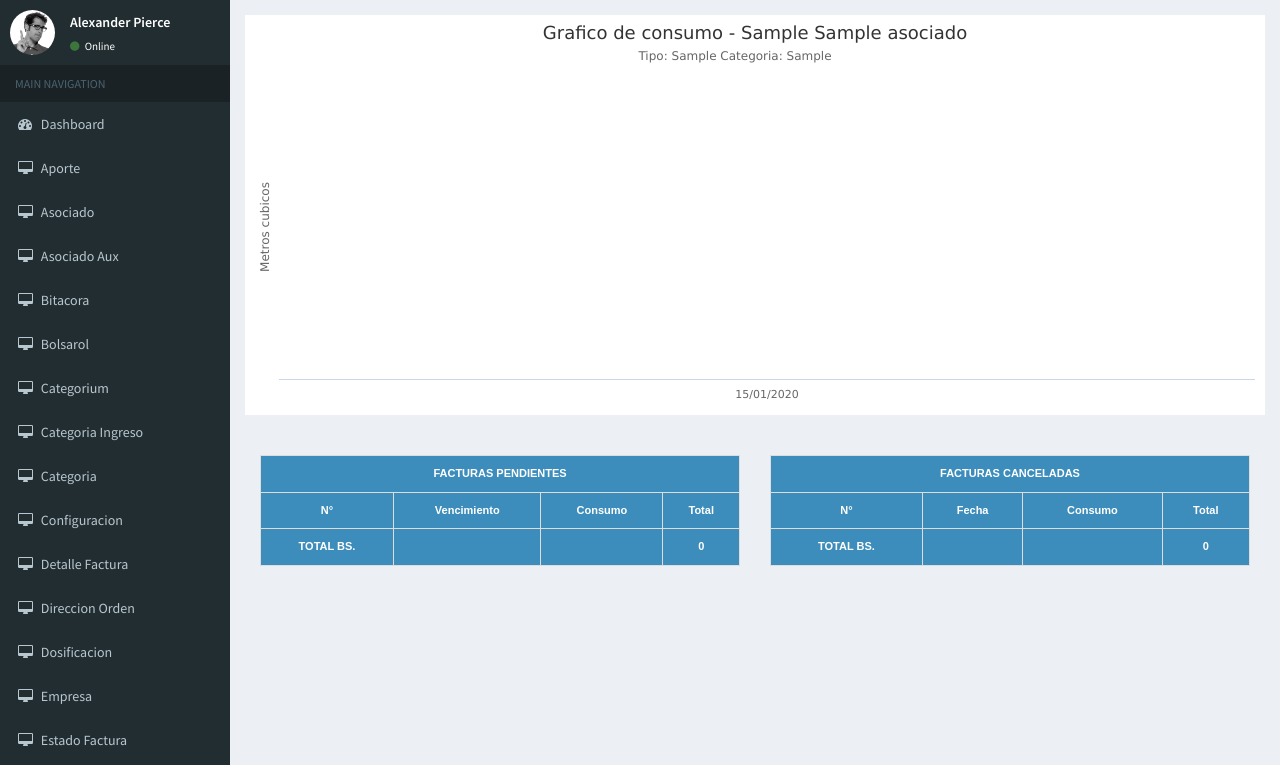
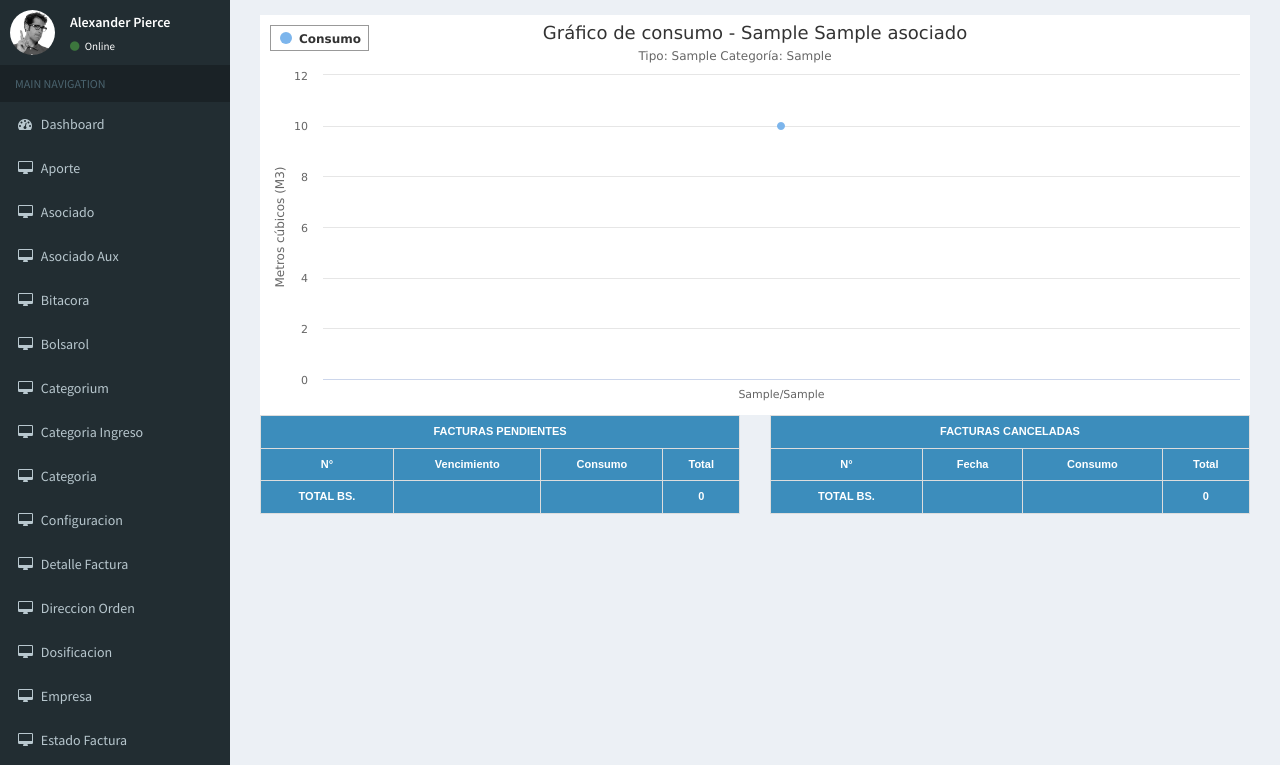
Before and after one commit to Ale10h/xentra, a CodeIgniter app: page /xentra/index.php/asociado/dashboard/1 in a window 1280 px wide. Shown: the part 50-815 px from the top of the page. Run offline with CodeIgniter, Linux system fonts and the light colour scheme; tables that the repository leaves empty or names only in its code hold one stand-in row (values such as "Sample post"); lists and menus that the app fills with data are empty.

Commit message:
dashboard  asociado listo

```diff
--- a/application/controllers/Asociado.php
+++ b/application/controllers/Asociado.php
@@ -33,7 +33,7 @@ class Asociado extends CI_Controller{
     function ultimas_lecturas()
     {
         $asociado_id = $this->input->post('asociado_id');
-        $ultimas = "SELECT l.*, a.nombres_asoc, a.apellidos_asoc, a.tipo_asoc, a.categoria_asoc     from lectura l, asociado a where a.id_asoc=l.id_asoc and l.id_asoc=".$asociado_id." limit 5";
+        $ultimas = "SELECT l.*, a.nombres_asoc, a.apellidos_asoc, a.tipo_asoc, a.categoria_asoc  from lectura l, asociado a where a.id_asoc=l.id_asoc and l.id_asoc=".$asociado_id." order by l.fecha_lec DESC limit 5";
         $result= $this->db->query($ultimas)->result_array();
         //foreach($result as $res){
         //$mes=intval(date("m",strtotime($res['fecha_lec']) ) );
--- a/application/models/Asociado_model.php
+++ b/application/models/Asociado_model.php
@@ -48,6 +48,7 @@ class Asociado_model extends CI_Model
             WHERE f.id_lec=l.id_lec
             and f.estado_fact='CANCELADA'
             and l.id_asoc=".$id_asoc."
+            ORDER BY f.fecha_fact DESC
 
         ")->result_array();
 
--- a/application/views/asociado/dashboard.php
+++ b/application/views/asociado/dashboard.php
@@ -6,7 +6,7 @@
 <input type="hidden" name="asociado_id" id="asociado_id" value="<?php echo $asociado['id_asoc']; ?>" />
 <link href="<?php echo base_url('resources/css/mitabla.css'); ?>" rel="stylesheet">
 
-<div id="grafica"></div><br><br>
+ <div class="container-wrapper"> <div class="col-md-12 table-condensed" id="grafica" ></div>
 
 <div class="col-md-6 table-responsive">
 <table class="table table-striped" id="mitabla">
@@ -125,7 +125,7 @@
                     	$contc=$contc+1;
                     	$tc+=$f['montototal_fact']; ?>
                     <tr>
-						<td align="center"><?php echo $f['num_fact']; ?></td>
+						<td align="center"><?php echo $contc; ?></td>
 						<td align="center"><?php echo date('d/m/Y', strtotime($f['fecha_fact'])) ?></td>
 						<td align="right"><?php echo $f['totalconsumo_fact']; ?></td>
 						<td align="right"><?php echo $f['montototal_fact']; ?></td>
@@ -163,3 +163,4 @@
 				</tr>
 </table>
 </div>
+</div>
--- a/resources/css/mitabla.css
+++ b/resources/css/mitabla.css
@@ -1,14 +1,15 @@
 #mitabla {
-    /*font-family: "Trebuchet MS", Arial, Helvetica, sans-serif;*/
-    font-family: "Arial", Arial, Arial, arial;
-    font-size: 10px;
+
     border-collapse: collapse;
     width: 100%;
 }
 
-#mitabla td, #mitabla th {
+#mitabla td {
+    font-family: "Arial", Arial, Arial, arial;
     border: 1px solid #ddd;
-    padding: 8px;
+    font-size: 10px;
+    padding-top: 5px;
+    padding-bottom: 5px;
 
 }
 
@@ -17,8 +18,10 @@
 #mitabla tr:hover {background-color: #ddd;}
 
 #mitabla th {
-    padding-top: 10px;
-    padding-bottom: 10px;
+    font-family: "Arial", Arial, Arial, arial;
+    padding-top: 8px;
+    padding-bottom: 8px;
+    border: 1px solid #ddd;
     text-align: center;
     background-color: #3c8dbc;
     color: white;
--- a/resources/js/dashboard_asociado.js
+++ b/resources/js/dashboard_asociado.js
@@ -26,19 +26,19 @@ var options={
         type: 'areaspline'
     },
     title: {
-        text: 'Grafico de consumo - ' +registros[0]["apellidos_asoc"]+ ' '+registros[0]["nombres_asoc"]
+        text: 'Gráfico de consumo - ' +registros[0]["apellidos_asoc"]+ ' '+registros[0]["nombres_asoc"]
     },
 
         subtitle: {
-            text: 'Tipo: ' +registros[0]["tipo_asoc"]+ ' Categoria: '+registros[0]["categoria_asoc"],
+            text: 'Tipo: ' +registros[0]["tipo_asoc"]+ ' Categoría: '+registros[0]["categoria_asoc"],
             x: -20
         },
     legend: {
-        layout: 'vertical',
-        align: 'right',
+        layout: 'horizontal',
+        align: 'left',
         verticalAlign: 'top',
-        x: 150,
-        y: 100,
+        x: 0,
+        y: 0,
         floating: true,
         borderWidth: 1,
         backgroundColor:
@@ -49,7 +49,7 @@ var options={
     },
     yAxis: {
         title: {
-            text: 'Metros cubicos'
+            text: 'Metros cúbicos (M3)'
         }
     },
     tooltip: {
@@ -65,16 +65,18 @@ var options={
         }
     },
     series: [{
-        name: registros[0]["apellidos_asoc"],
+        name: 'Consumo',
+        //description: 'ff',
+        //cursor: 'grab',
         data: []
     }]
   };
-  for(i=0;i<meses;i++){
+  for(i=meses-1;i>=0;i--){
 
-    options.series[0].data.push( Math.round(registros[i]["consumo_lec"]*100)/100 );
+    options.series[0].data.push( Math.round(registros[i]["totalcons_lec"]*100)/100 );
     //options.series[0].name.push( registros[i]["id_asoc"] );
 
-    options.xAxis.categories.push(moment(registros[i]["fecha_lec"]).format('DD/MM/YYYY'));
+    options.xAxis.categories.push(registros[i]["mes_lec"]+'/'+registros[i]["gestion_lec"]);
     }
     $("#grafica").html();
  //options.title.text="aqui e podria cambiar el titulo dinamicamente";
```
